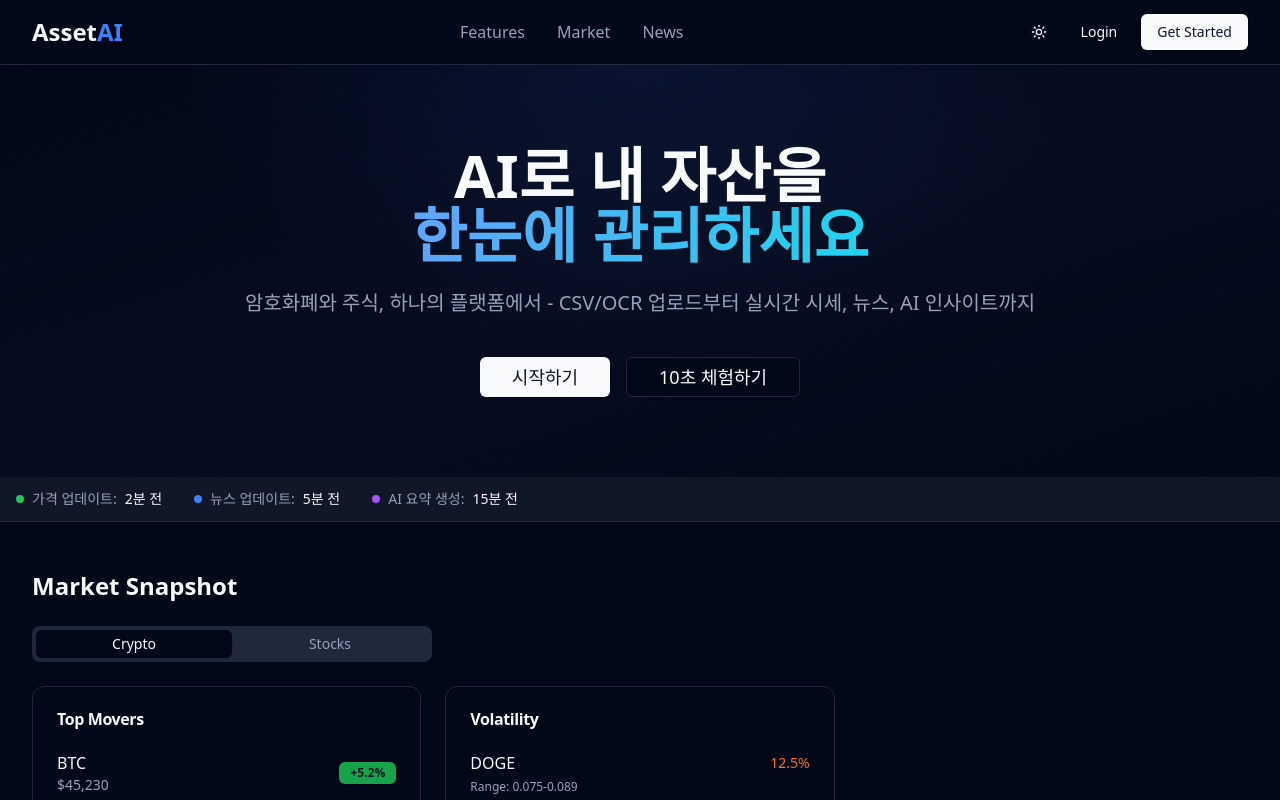
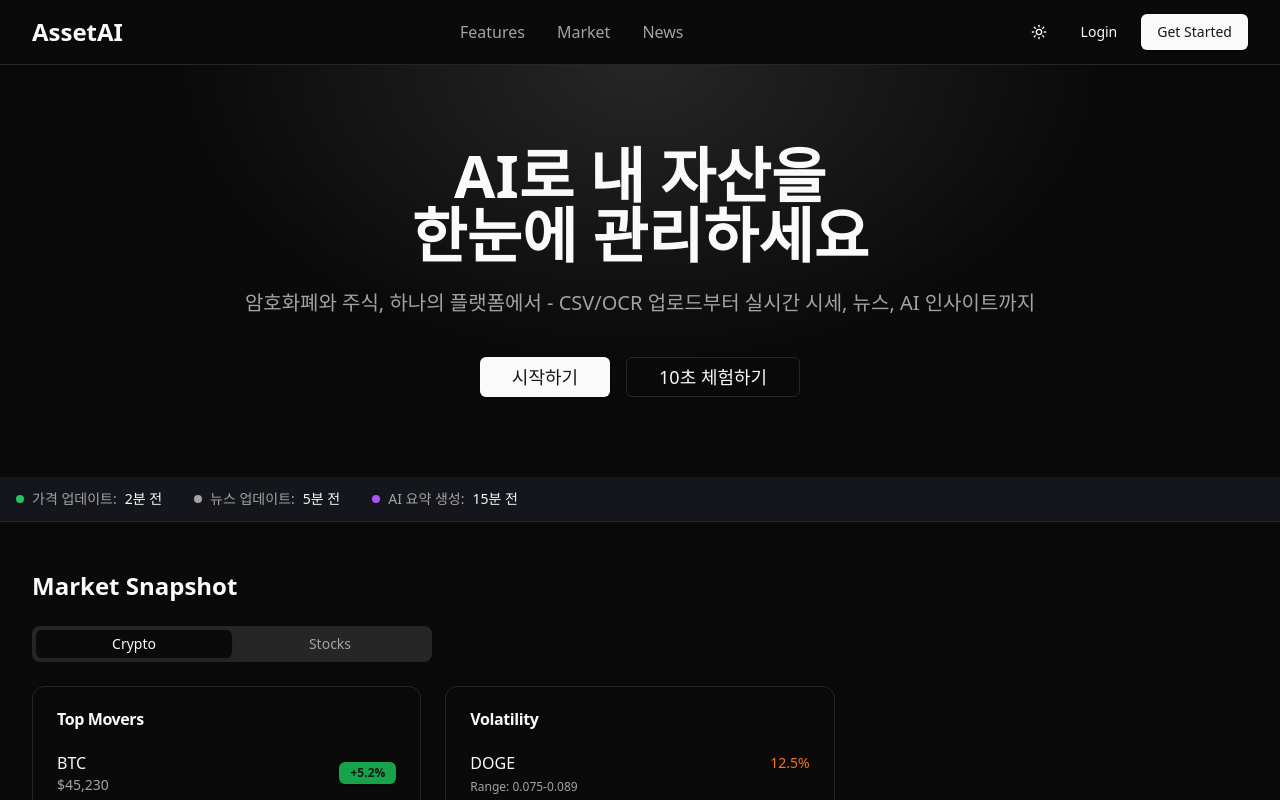
Before and after one commit to kyk02405/clouddx-project, a Next.js app: page / in a window 1280 px wide. Shown: the top 800 px of the page. Built offline with nearby package versions, Linux system fonts and the light colour scheme.

Commit message:
style: pure black/white minimalist theme - removed all color tints

```diff
--- a/app/globals.css
+++ b/app/globals.css
@@ -4,65 +4,67 @@
 
 @layer base {
   :root {
+    /* Pure White Theme */
     --background: 0 0% 100%;
-    --foreground: 222.2 84% 4.9%;
+    --foreground: 0 0% 3.9%;
 
     --card: 0 0% 100%;
-    --card-foreground: 222.2 84% 4.9%;
+    --card-foreground: 0 0% 3.9%;
 
     --popover: 0 0% 100%;
-    --popover-foreground: 222.2 84% 4.9%;
+    --popover-foreground: 0 0% 3.9%;
 
-    --primary: 222.2 47.4% 11.2%;
-    --primary-foreground: 210 40% 98%;
+    --primary: 0 0% 9%;
+    --primary-foreground: 0 0% 98%;
 
-    --secondary: 210 40% 96.1%;
-    --secondary-foreground: 222.2 47.4% 11.2%;
+    --secondary: 0 0% 96.1%;
+    --secondary-foreground: 0 0% 9%;
 
-    --muted: 210 40% 96.1%;
-    --muted-foreground: 215.4 16.3% 46.9%;
+    --muted: 0 0% 96.1%;
+    --muted-foreground: 0 0% 45.1%;
 
-    --accent: 210 40% 96.1%;
-    --accent-foreground: 222.2 47.4% 11.2%;
+    --accent: 0 0% 96.1%;
+    --accent-foreground: 0 0% 9%;
 
     --destructive: 0 84.2% 60.2%;
-    --destructive-foreground: 210 40% 98%;
+    --destructive-foreground: 0 0% 98%;
 
-    --border: 214.3 31.8% 91.4%;
-    --input: 214.3 31.8% 91.4%;
-    --ring: 222.2 84% 4.9%;
+    --border: 0 0% 89.8%;
+    --input: 0 0% 89.8%;
+    --ring: 0 0% 3.9%;
 
     --radius: 0.5rem;
   }
 
   .dark {
-    --background: 222.2 84% 4.9%;
-    --foreground: 210 40% 98%;
+    /* Pure Black Theme */
+    --background: 0 0% 3.9%;
+    --foreground: 0 0% 98%;
 
-    --card: 222.2 84% 4.9%;
-    --card-foreground: 210 40% 98%;
+    --card: 0 0% 3.9%;
+    --card-foreground: 0 0% 98%;
 
-    --popover: 222.2 84% 4.9%;
-    --popover-foreground: 210 40% 98%;
+    --popover: 0 0% 3.9%;
+    --popover-foreground: 0 0% 98%;
 
-    --primary: 210 40% 98%;
-    --primary-foreground: 222.2 47.4% 11.2%;
+    --primary: 0 0% 98%;
+    --primary-foreground: 0 0% 9%;
 
-    --secondary: 217.2 32.6% 17.5%;
-    --secondary-foreground: 210 40% 98%;
+    --secondary: 0 0% 14.9%;
+    --secondary-foreground: 0 0% 98%;
 
-    --muted: 217.2 32.6% 17.5%;
-    --muted-foreground: 215 20.2% 65.1%;
+    --muted: 0 0% 14.9%;
+    --muted-foreground: 0 0% 63.9%;
 
-    --accent: 217.2 32.6% 17.5%;
-    --accent-foreground: 210 40% 98%;
+    --accent: 0 0% 14.9%;
+    --accent-foreground: 0 0% 98%;
 
     --destructive: 0 62.8% 30.6%;
-    --destructive-foreground: 210 40% 98%;
+    --destructive-foreground: 0 0% 98%;
 
-    --border: 217.2 32.6% 17.5%;
-    --input: 217.2 32.6% 17.5%;
-    --ring: 212.7 26.8% 83.9%;
+    --border: 0 0% 14.9%;
+    --input: 0 0% 14.9%;
+    --ring: 0 0% 83.1%;
   }
 }
 
@@ -70,6 +72,7 @@
   * {
     @apply border-border;
   }
+
   body {
     @apply bg-background text-foreground;
   }
--- a/components/Footer.tsx
+++ b/components/Footer.tsx
@@ -15,7 +15,7 @@ export default function Footer() {
         <div className="grid gap-8 md:grid-cols-3">
           <div>
             <h4 className="mb-4 text-lg font-semibold text-foreground">
-              Asset<span className="text-blue-500">AI</span>
+              Asset<span className="font-black">AI</span>
             </h4>
             <p className="text-sm text-muted-foreground">
               AI 기반 자산 관리 플랫폼으로 더 나은 투자 결정을 내리세요
--- a/components/Hero.tsx
+++ b/components/Hero.tsx
@@ -4,15 +4,15 @@ import { Button } from "@/components/ui/button";
 
 export default function Hero() {
     return (
-        <section className="relative overflow-hidden bg-gradient-to-br from-background via-blue-950/20 to-background px-4 py-20 sm:px-6 lg:px-8">
+        <section className="relative overflow-hidden bg-background px-4 py-20 sm:px-6 lg:px-8">
             {/* Background decoration */}
-            <div className="absolute inset-0 bg-[radial-gradient(ellipse_at_top,_var(--tw-gradient-stops))] from-blue-900/20 via-transparent to-transparent"></div>
+            <div className="absolute inset-0 bg-[radial-gradient(ellipse_at_top,_var(--tw-gradient-stops))] from-muted via-transparent to-transparent"></div>
 
             <div className="relative mx-auto max-w-4xl text-center">
                 <h1 className="mb-6 text-4xl font-bold leading-tight text-foreground sm:text-5xl lg:text-6xl">
                     AI로 내 자산을
                     <br />
-                    <span className="bg-gradient-to-r from-blue-400 to-cyan-400 bg-clip-text text-transparent">
+                    <span className="font-black">
                         한눈에 관리하세요
                     </span>
                 </h1>
@@ -25,7 +25,7 @@ export default function Hero() {
                     <Button size="lg" className="w-full text-lg sm:w-auto">
                         시작하기
                     </Button>
-                    <Button variant="outline" size="lg" className="w-full text-lg backdrop-blur sm:w-auto">
+                    <Button variant="outline" size="lg" className="w-full text-lg sm:w-auto">
                         10초 체험하기
                     </Button>
                 </div>
--- a/components/InsightPreview.tsx
+++ b/components/InsightPreview.tsx
@@ -29,11 +29,11 @@ export default function InsightPreview() {
     const getCardStyle = (type: string) => {
         switch (type) {
             case "summary":
-                return "border-blue-500/50 bg-blue-500/10";
+                return "border-foreground/20 bg-foreground/5";
             case "risk":
-                return "border-orange-500/50 bg-orange-500/10";
+                return "border-destructive/50 bg-destructive/10";
             case "action":
-                return "border-green-500/50 bg-green-500/10";
+                return "border-foreground/30 bg-foreground/10";
             default:
                 return "";
         }
--- a/components/QuickStatsBar.tsx
+++ b/components/QuickStatsBar.tsx
@@ -53,7 +53,7 @@ export default function QuickStatsBar() {
                     <span className="font-medium text-foreground">{formatTime(data.priceUpdate)}</span>
                 </div>
                 <div className="flex items-center gap-2">
-                    <div className="h-2 w-2 rounded-full bg-blue-500"></div>
+                    <div className="h-2 w-2 rounded-full bg-muted-foreground"></div>
                     <span className="text-muted-foreground">뉴스 업데이트:</span>
                     <span className="font-medium text-foreground">{formatTime(data.newsUpdate)}</span>
                 </div>
--- a/components/TopNav.tsx
+++ b/components/TopNav.tsx
@@ -20,7 +20,7 @@ export default function TopNav() {
                     {/* Logo */}
                     <div className="flex-shrink-0">
                         <span className="text-2xl font-bold text-foreground">
-                            Asset<span className="text-blue-500">AI</span>
+                            Asset<span className="font-black">AI</span>
                         </span>
                     </div>
 
@@ -57,7 +57,7 @@ export default function TopNav() {
                             <SheetContent side="right" className="w-[300px]">
                                 <SheetHeader>
                                     <SheetTitle>
-                                        Asset<span className="text-blue-500">AI</span>
+                                        Asset<span className="font-black">AI</span>
                                     </SheetTitle>
                                 </SheetHeader>
                                 <div className="mt-6 flex flex-col gap-4">
```
